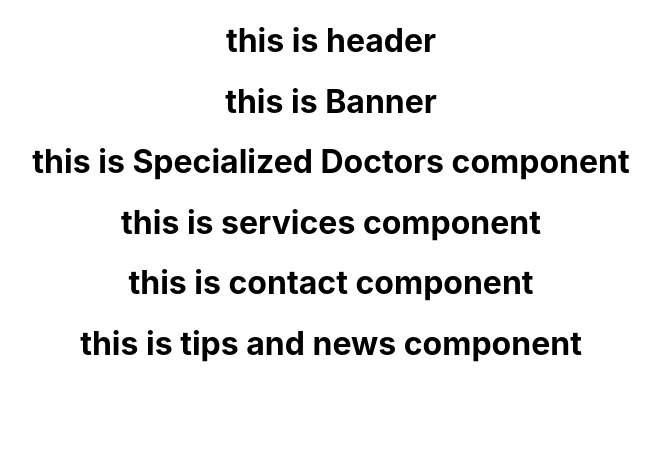
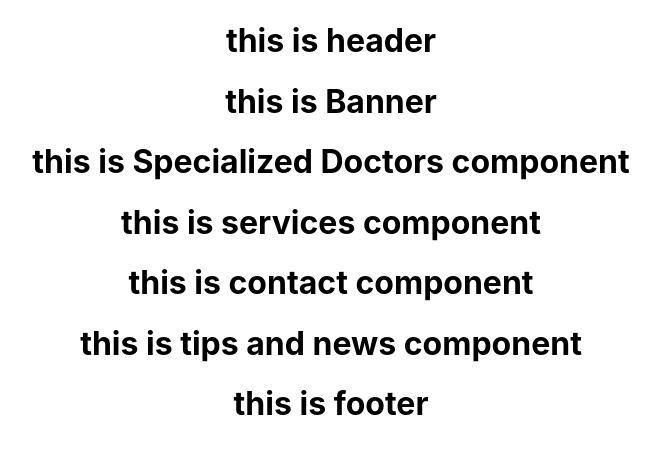
Before and after one commit to Jaber4770/Medik-Plus-wrong-, a React (Create React App) app: page / in a window 1280 px wide. Shown: the top 454 px of the page, without its empty margins (309-969 px from the left). Built offline with nearby package versions, Linux system fonts and the light colour scheme.

Commit message:
footer component displayed

```diff
--- a/src/App.js
+++ b/src/App.js
@@ -1,5 +1,6 @@
 import './App.css';
 import Home from './Components/Home/Home/Home';
+import Footer from './Components/Shared/Footer/Footer';
 import Header from './Components/Shared/Header/Header';
 
 function App() {
@@ -7,6 +8,7 @@ function App() {
     <div className="App">
       <Header></Header>
       <Home></Home>
+      <Footer></Footer>
     </div>
   );
 }
```
